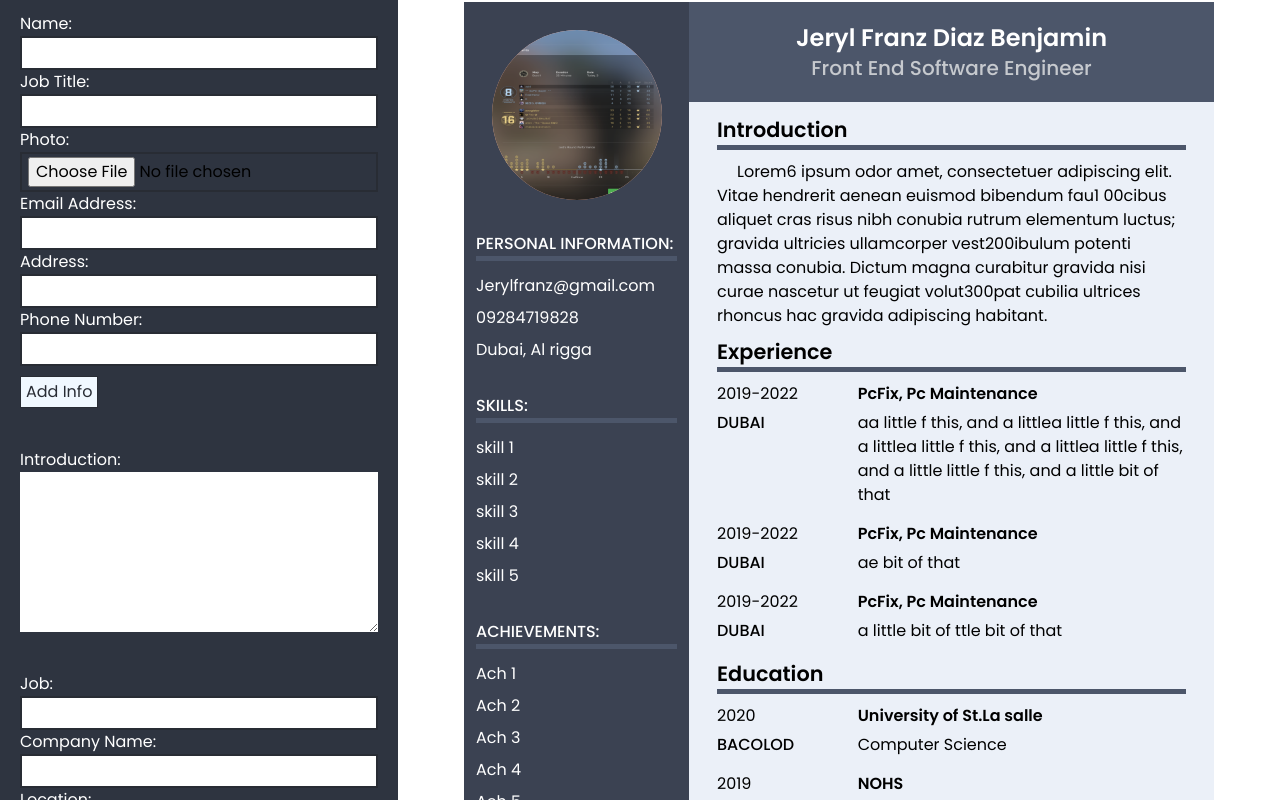
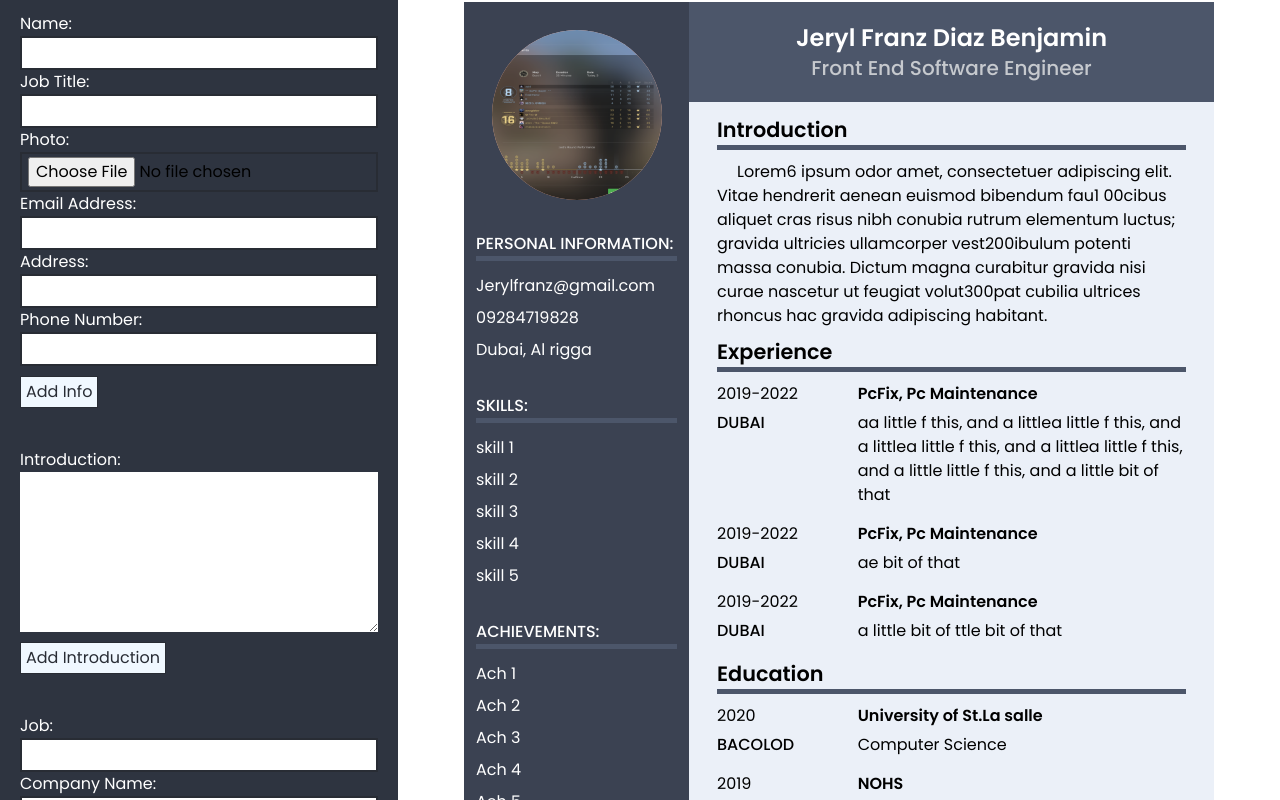
Before and after one commit to Sty6x/cv-application-maker, a React (Create React App) app: page / in a window 1280 px wide. Shown: the top 800 px of the page. Built offline with nearby package versions, Linux system fonts and the light colour scheme.

Commit message:
introduction inoput appended

```diff
--- a/src/App.js
+++ b/src/App.js
@@ -53,8 +53,8 @@ class App extends React.Component {
 		this.handlePersonalInfoInput = this.handlePersonalInfoInput.bind(this);
 		this.addPersonalInfo = this.addPersonalInfo.bind(this);
 		this.addAchievements = this.addAchievements.bind(this);
-		this.handleAchievementsInput =this.handleAchievementsInput.bind(this);
-		this.addIntroduction = this.addAchievements.bind(this);
+		this.handleAchievementsInput = this.handleAchievementsInput.bind(this);
+		this.addIntroduction = this.addIntroduction.bind(this);
 		this.handleIntroductionInput = this.handleIntroductionInput.bind(this);
 	}
 
@@ -69,10 +69,10 @@ class App extends React.Component {
 		});
 	}
 
-	handleIntroductionInput(e){
+	handleIntroductionInput(e) {
 		this.setState({
-			introInput: e.target.value
-		})
+			introInput: e.target.value,
+		});
 	}
 
 	handlePersonalInfoInput(e) {
@@ -300,8 +300,8 @@ class App extends React.Component {
 	addIntroduction() {
 		this.setState({
 			introduction: this.state.introInput,
-			inroInput :"",
-		});
+			inroInput: "",
+		},()=>console.log(this.state));
 	}
 
 	// remove the other function
@@ -326,14 +326,19 @@ class App extends React.Component {
 				<SideBar
 					addEducation={this.addEducation}
 					handleEducationInput={this.handleEducationInput}
+
 					addExperience={this.addExperience}
 					handleExperienceInput={this.handleExperienceInput}
+
 					addPersonalInfo={this.addPersonalInfo}
 					handlePersonalInfoInput={this.handlePersonalInfoInput}
+
 					addSkill={this.addSkill}
 					handleSkillInput={this.handleSkillInput}
+
 					addIntroduction={this.addIntroduction}
 					handleIntroductionInput={this.handleIntroductionInput}
+
 					addAchievements={this.addAchievements}
 					handleAchievementsInput={this.handleAchievementsInput}
 				/>
--- a/src/components/introduction-component/introductionInput.js
+++ b/src/components/introduction-component/introductionInput.js
@@ -6,16 +6,24 @@ class IntroductionInput extends React.Component {
 	}
 
 	render() {
+		const inputHandler = this.props.inputHandler;
+		const addIntroduction = this.props.addIntroduction;
 		return (
 			<>
 				<div id="intro-input-container">
 					<label htmlFor="introduction-input">Introduction:</label>
-					<textarea className="block" maxLength="380" minLength="150" id="introduction-input" />
+					<textarea
+						onChange={inputHandler}
+						className="block"
+						maxLength="380"
+						minLength="150"
+						id="introduction-input"
+					/>
+					<button onClick={addIntroduction} type="button">Add Introduction</button>
 				</div>
 			</>
 		);
 	}
 }
 
-
-export default IntroductionInput
+export default IntroductionInput;
--- a/src/components/sidebarInput-component/sidebar.js
+++ b/src/components/sidebarInput-component/sidebar.js
@@ -22,6 +22,7 @@ class SideBar extends React.Component {
             handleExperienceInput,
 			addAchievements,
 			addIntroduction,
+            handleIntroductionInput
 		} = this.props;
 		return (
 			<div
@@ -29,7 +30,7 @@ class SideBar extends React.Component {
 				id="sidebar-container"
 			>
 				<PersonalInfoInput inputHandler={handlePersonalInfoInput} addPersonalInfo={addPersonalInfo} />
-				<IntroductionInput />
+				<IntroductionInput inputHandler={handleIntroductionInput} addIntroduction={addIntroduction}/>
 				<ExperienceInput inputHandler={handleExperienceInput} addExperience={addExperience}/>
 				<EducationInput inputHandler={handleEducationInput} addEducation={addEducation} />
 				<SkillInput />
```
